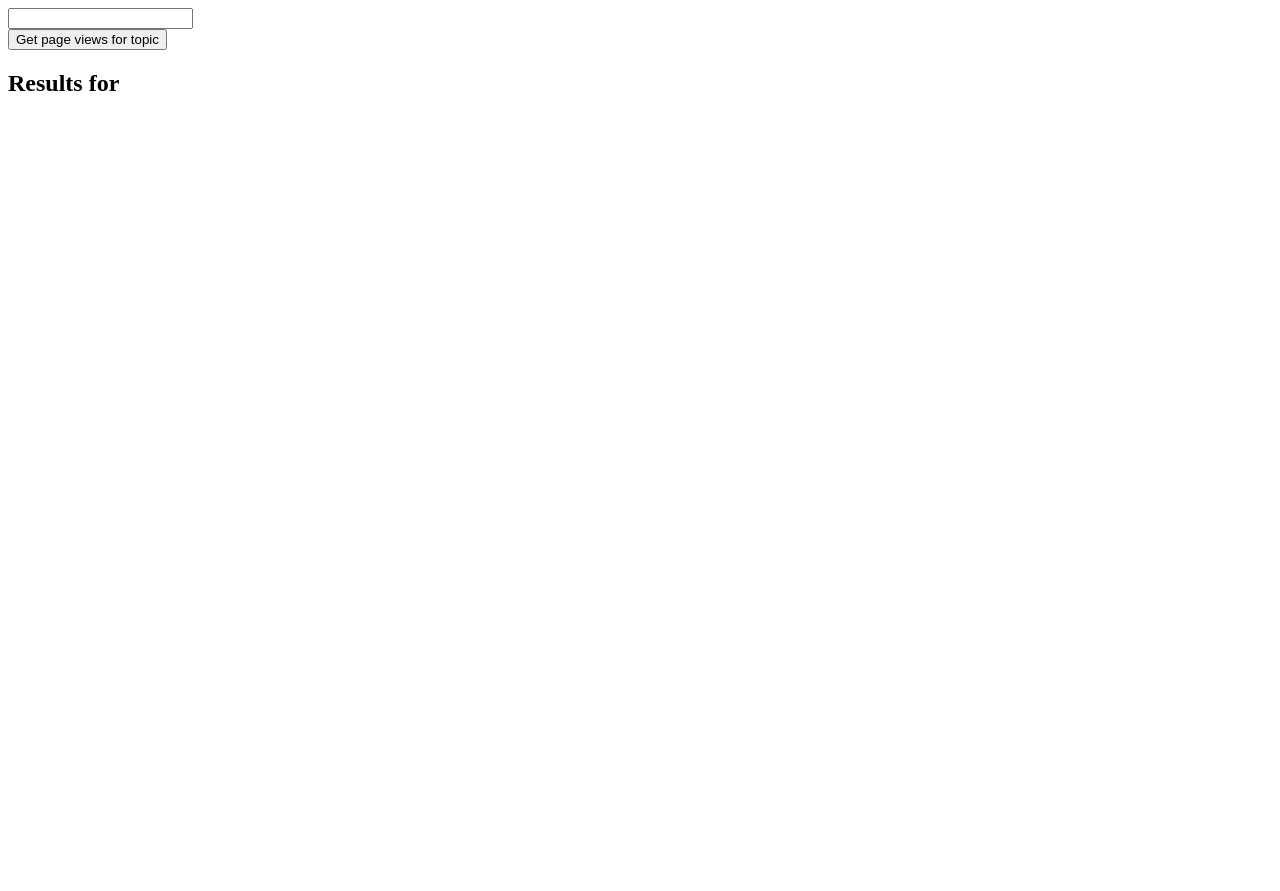
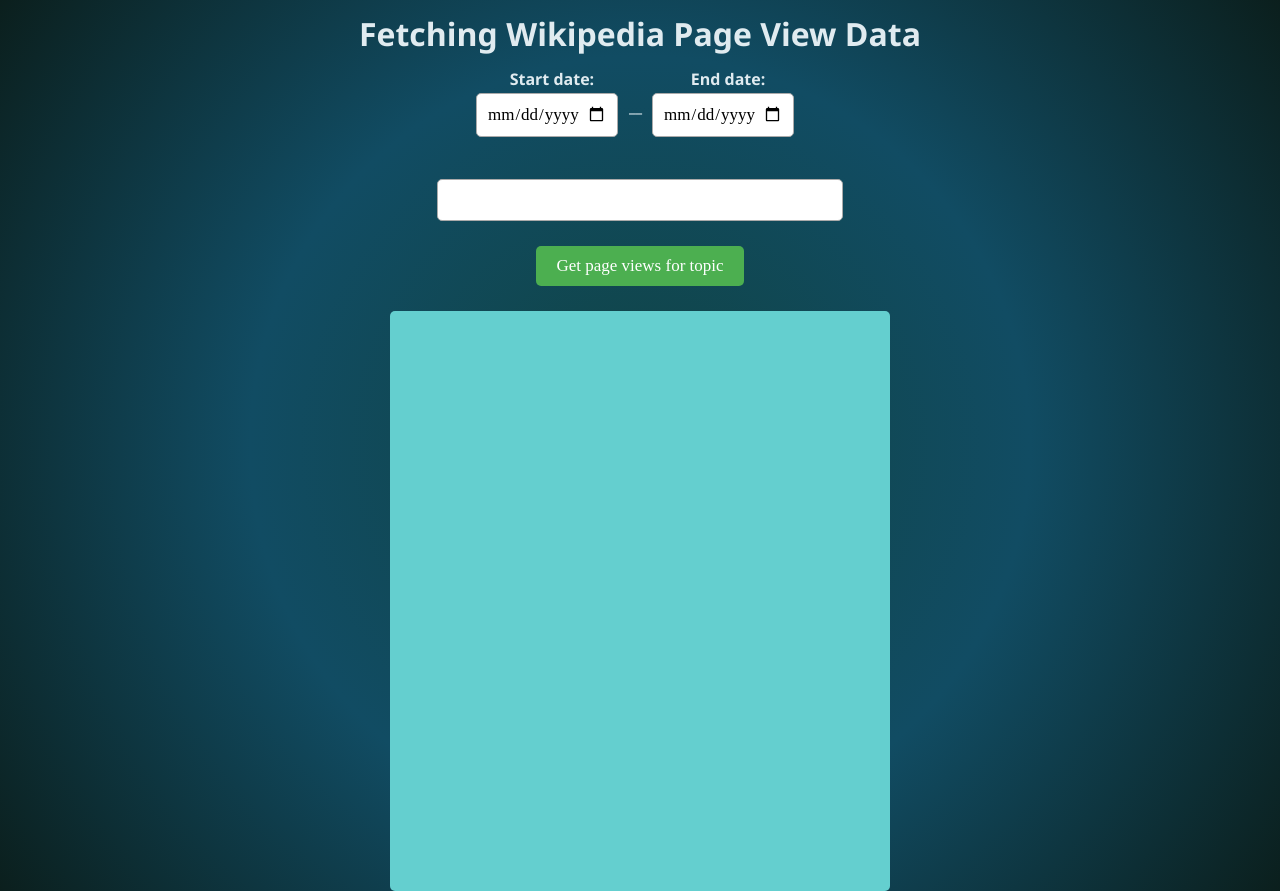
Before and after one commit to zntb/Get-Wikipedia-pages-with-JS-fetch, a plain HTML site: page index.html in a window 1280 px wide. Both pictures are taken after a click on the button "Get page views for topic". Before the commit the page ends 800 px from the top, so only its background shows below. Drawn offline with Linux system fonts and the light colour scheme; no server answers.

Commit message:
Update styles, html js

```diff
--- a/index.html
+++ b/index.html
@@ -5,15 +5,36 @@
     <meta charset="UTF-8">
     <meta http-equiv="X-UA-Compatible" content="IE=edge">
     <meta name="viewport" content="width=device-width, initial-scale=1.0">
+    <link rel="stylesheet" href="style.css">
     <title>Fetching Wikipedia Page View Data</title>
     <script src="test-fetch.js" defer></script>
 </head>
 
 <body>
+    <h1>Fetching Wikipedia Page View Data</h1>
+    <div class="search_interval">
+        <div class="date">
+          <label>Start date:</label>
+          <input type="date" id="start_date"">
+        </div>
+        <div class="hr">__</div>
+        <div class="date">
+        <label>End date:</label>
+        <input type="date" id="final_date"">
+        </div>
+    </div>
+    <div class="container">
+
     <input type="text" id="search_term"><br>
     <button id="btn_get_data">Get page views for topic</button>
+    </div>
     <br>
-    <span id="output"></span>
+    <div class="result">
+        <ul>
+            <li id="output"></li>
+         </ul>
+    </div>
+
 </body>
 
 </html>
--- /dev/null
+++ b/style.css
@@ -0,0 +1,115 @@
+body {
+  text-align: center;
+  width: 100%;
+  background: radial-gradient(circle, #104444, #114c63, #0b1f1d);
+  color: rgb(224, 235, 240);
+  font-family: 'Segoe UI', Tahoma, Geneva, Verdana, sans-serif;
+  font-size: 16px;
+  font-weight: normal;
+  line-height: 1.6em;
+  margin: 0;
+  padding: 0;
+}
+
+.search_interval {
+  width: 10rem;
+  display: flex;
+  justify-content: center;
+  align-items: center;
+  margin: auto;
+  margin-top: 20px;
+  margin-bottom: 20px;
+}
+
+#start_date,
+#final_date {
+  margin: auto;
+  width: 120px;
+  margin-right: 10px;
+}
+
+.hr {
+  margin: 10px 10px 0 1px;
+  border: 2px;
+  font-weight: 900;
+}
+
+.date {
+  display: flex;
+  flex-direction: column;
+  text-align: center;
+}
+
+label {
+  display: block;
+  font-weight: bold;
+}
+
+.container {
+  width: 60%;
+  margin: auto;
+  margin-top: 2rem;
+}
+
+h1 {
+  text-align: center;
+  margin-bottom: 20px;
+}
+
+input {
+  padding: 10px;
+  margin: 10px;
+  width: 50%;
+  font-size: 17px;
+  font-family: Raleway;
+  /* text-align: center; */
+  border-radius: 5px;
+  border: 1px solid #aaaaaa;
+}
+
+button {
+  margin-top: 15px;
+  background-color: #4caf50;
+  color: #ffffff;
+  padding: 10px 20px;
+  border: none;
+  cursor: pointer;
+  font-size: 17px;
+  font-family: Raleway;
+  border-radius: 5px;
+  transition: cubic-bezier(1, 0, 0, 1) 0.5s;
+}
+
+button:hover {
+  opacity: 0.8;
+}
+
+.result {
+  height: 35rem;
+  width: 30rem;
+  margin: auto;
+  border-radius: 5px;
+  background: #64cfcf;
+  padding: 10px;
+  color: #0b1f1d;
+  scroll-behavior: 20px;
+  overflow-y: auto;
+}
+
+.title {
+  font-weight: bold;
+  font-size: 30px;
+  text-align: center;
+}
+
+li {
+  list-style: none;
+}
+
+.total {
+  font-weight: bold;
+}
+
+.total-views {
+  font-weight: bold;
+}
--- a/test-fetch.js
+++ b/test-fetch.js
@@ -1,20 +1,49 @@
 function start() {
-  const btnGetData = document.getElementById("btn_get_data");
+  const btnGetData = document.getElementById('btn_get_data');
   btnGetData.onclick = getPageViewsForTopic;
 } //end start
 
 function getPageViewsForTopic() {
-  let searchTerm = document.getElementById("search_term").value;
-  let outputSpan = document.getElementById("output");
+  let searchTerm = document.getElementById('search_term').value;
+  let outputList = document.getElementById('output');
+
+  const startDateInput = document.getElementById('start_date');
+  const endDateInput = document.getElementById('final_date');
+
+  const startDate = startDateInput.value;
+  const endDate = endDateInput.value;
+
+  if (startDate == '' || endDate == '') {
+    alert('Please enter start and end dates');
+    return;
+  }
+
+  const dateRegex = /^\d{4}-\d{2}-\d{2}$/;
+  if (!dateRegex.test(startDate) || !dateRegex.test(endDate)) {
+    alert('Please enter dates in the format YYYY-MM-DD');
+    return;
+  }
+
+  if (startDate > endDate) {
+    alert('Start date must be before end date');
+    return;
+  }
+
+  // Convert start date to number
+  const startDateNumber = startDate.split('-').join('');
+
+  // Convert end date to number
+  const endDateNumber = endDate.split('-').join('');
 
   let viewTotal = 0;
 
-  outputSpan.innerHTML = "<h2>Results for " + searchTerm + "</h2>";
+  outputList.innerHTML =
+    '<h2 class="title">Results for ' + searchTerm + '</h2>';
 
   searchTerm = searchTerm.charAt(0).toUpperCase() + searchTerm.slice(1);
 
   fetch(
-    `https://wikimedia.org/api/rest_v1/metrics/pageviews/per-article/en.wikipedia/all-access/all-agents/${searchTerm}/daily/20240401/20240501`
+    `https://wikimedia.org/api/rest_v1/metrics/pageviews/per-article/en.wikipedia/all-access/all-agents/${searchTerm}/daily/${startDateNumber}/${endDateNumber}`
   )
     .then((response) => response.json())
     .then((data) => {
@@ -27,17 +56,18 @@ function getPageViewsForTopic() {
         const dateString = `${year} - ${month} - ${day}`;
 
         // display the data
-        outputSpan.innerHTML += dateString + ":&nbsp;&nbsp;";
-        outputSpan.innerHTML += dayData.views + "<br>";
+        outputList.innerHTML += `<li>${dateString}: <span class="total-views"> ${dayData.views} </span> views</li>`;
 
         viewTotal += parseInt(dayData.views);
       });
 
-      outputSpan.innerHTML +=
-        "<br><br><strong>&nbsp&nbspTotal: &nbsp;&nbsp;" +
-        viewTotal +
-        "</strong>";
+      outputList.innerHTML += `<li class="total">Total views: ${viewTotal}</li>`;
     });
 }
 
+function clearOutput() {
+  const outputList = document.getElementById('output');
+  outputList.innerHTML = '';
+}
+
 window.onload = start;
```
